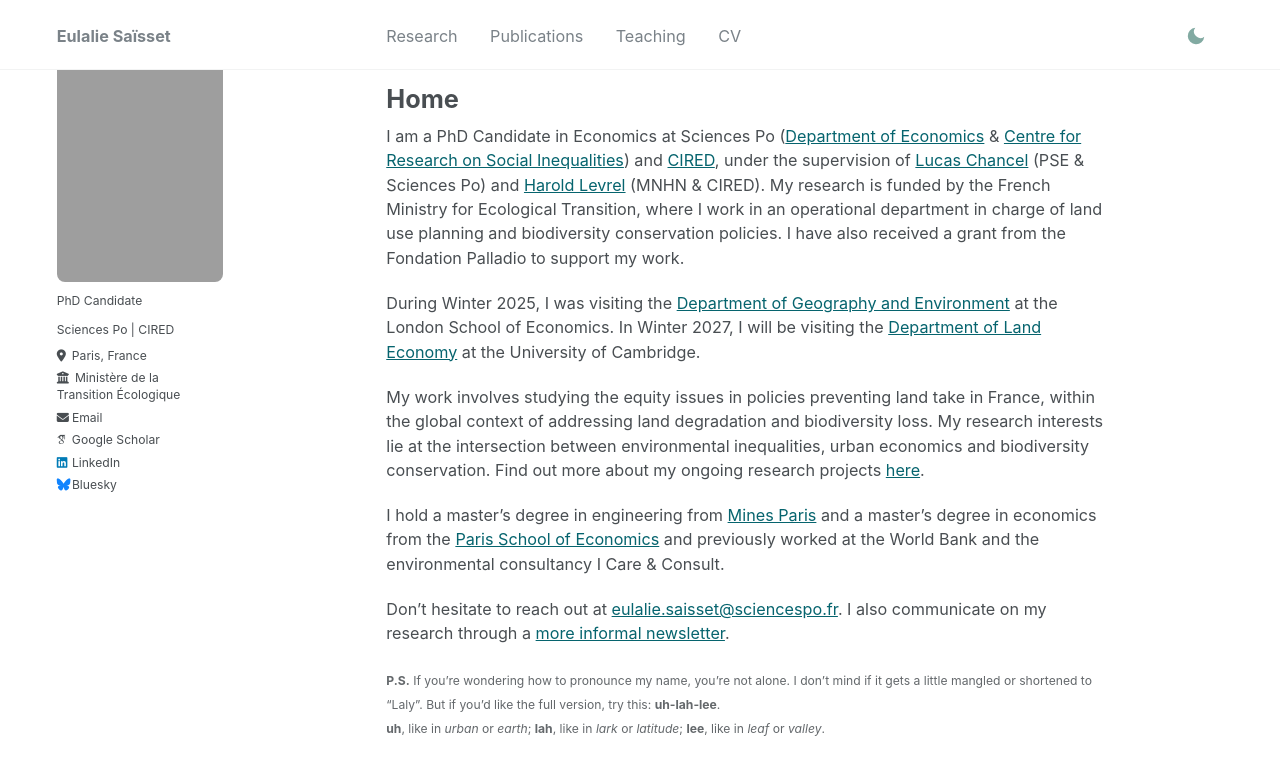
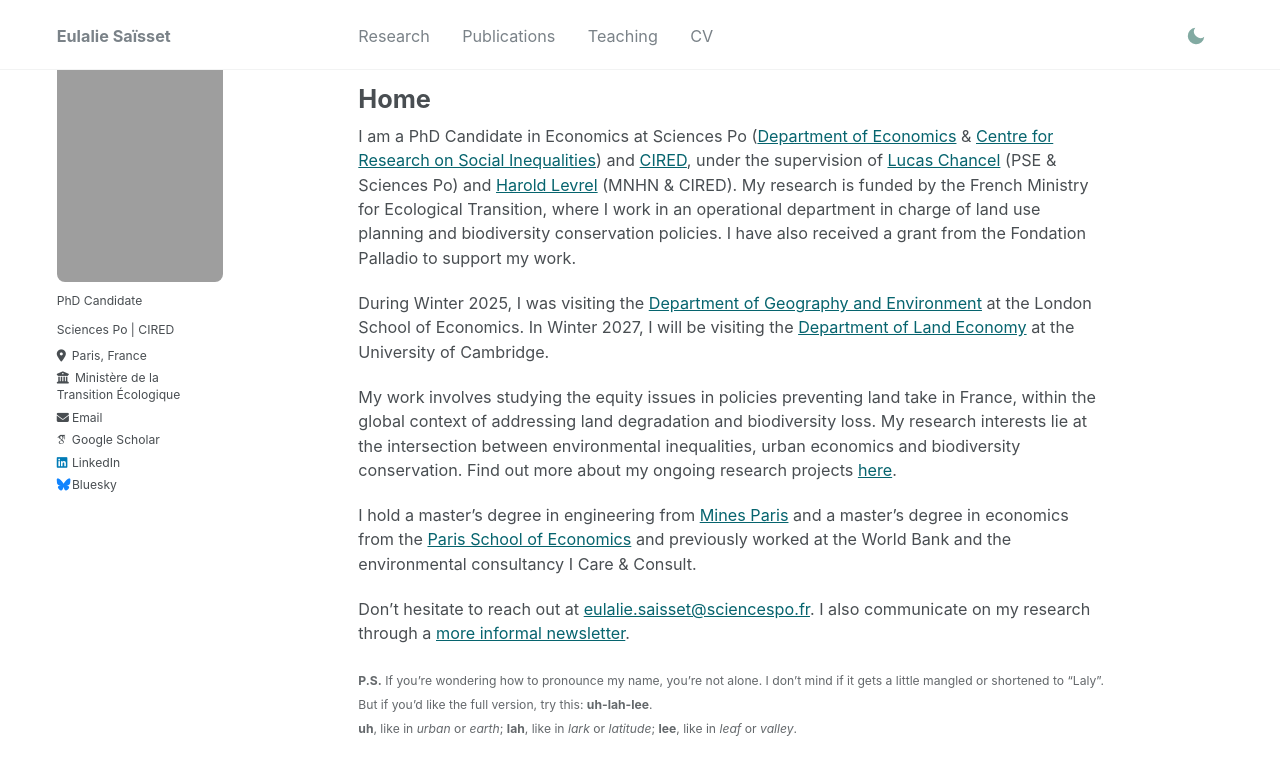
Before and after one commit to eulaliesaisset/eulaliesaisset.github.io, a Jekyll site: the page built from _pages/about.md, in a window 1280 px wide and 931 px high. Shown: the top 775 px of the window. Built offline with Jekyll 4.4.1, drawn with Linux system fonts in a browser that asks for light colours; some web fonts are replaced.

Commit message:
Reduce gap between sidebar and main column
Co-Authored-By: Claude Sonnet 5.5 <noreply@anthropic.com>

```diff
--- a/_sass/_archive.scss
+++ b/_sass/_archive.scss
@@ -11,7 +11,7 @@
 
   @include breakpoint($large) {
     @include span(9 of 12 last);
-    @include prefix(0.5 of 12);
+    padding-left: 2%; // gap between sidebar and main column
   }
 
   h2 {
--- a/_sass/_masthead.scss
+++ b/_sass/_masthead.scss
@@ -59,13 +59,13 @@
     // Align the site title with the sidebar and the menu with the main column
     @include breakpoint($large) {
       // title lines up with the sidebar content, the menu with the main column
-      // (container is $large wide, $x-large above that; 0.2966 = start of main column)
-      width: calc(#{$large * 0.2966} - 1.5932rem);
+      // (container is $large wide, $x-large above that; 0.2742 = start of main column)
+      width: calc(#{$large * 0.2742} - 1.5484rem);
       padding-right: 0;
       padding-left: 2.5rem;
 
       @include breakpoint($x-large) {
-        width: calc(#{$x-large * 0.2966} - 1.5932rem);
+        width: calc(#{$x-large * 0.2742} - 1.5484rem);
       }
     }
   }
--- a/_sass/_page.scss
+++ b/_sass/_page.scss
@@ -19,7 +19,7 @@
 .page {
   @include breakpoint($large) {
     @include span(9 of 12 last);
-    @include prefix(0.5 of 12);
+    padding-left: 2%; // gap between sidebar and main column
     @include suffix(1.5 of 12);
   }
 
```
